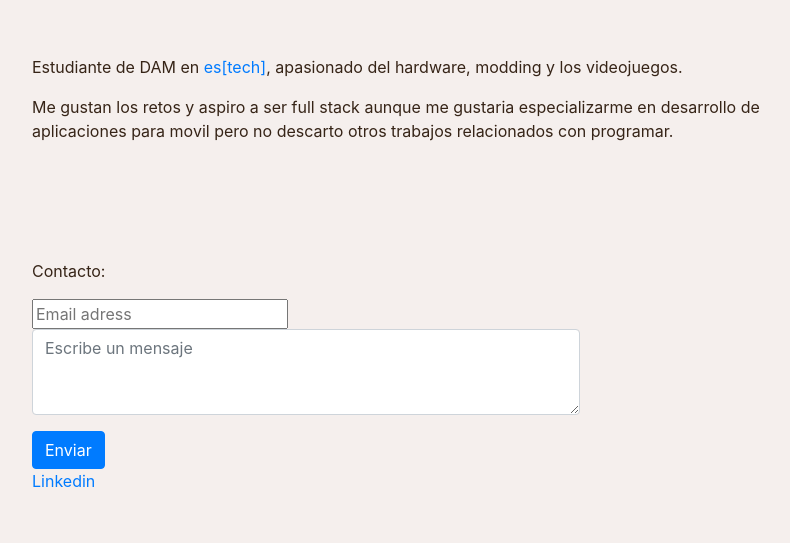
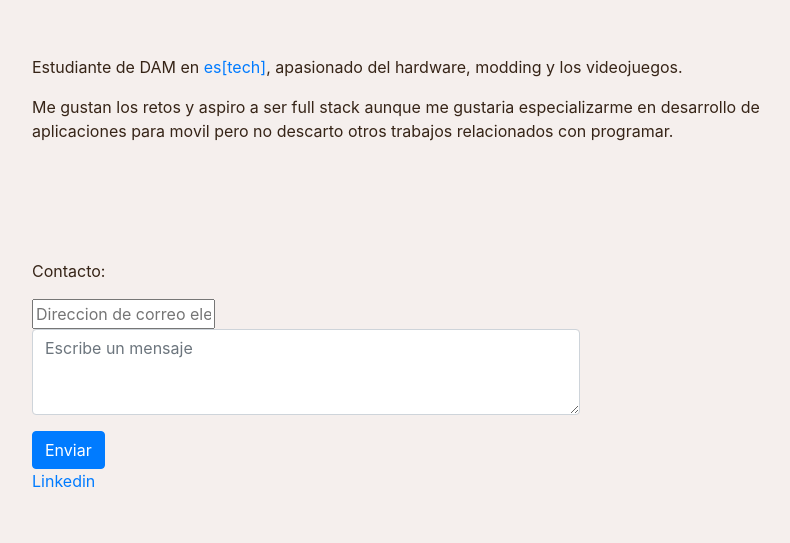
Before and after one commit to FranciscoIsmael/portfolio, a plain HTML site: page index.html in a window 1280 px wide. Shown: the part 685-1228 px from the top of the page, without its empty margins (468-1258 px from the left). Drawn offline with nearby package versions, Linux system fonts and the light colour scheme.

Commit message:
cambio estetico en el imput del email

```diff
--- a/index.html
+++ b/index.html
@@ -104,7 +104,7 @@
   <form action="https://formsubmit.co/ismael.martinez@escuelaestech.es" method="POST" id="contacto">
     <div class="form-group">
       <input type="hidden" name="_captcha" value="false">
-      <input type="email" name="email" placeholder="Email adress" required>
+      <input type="email" name="email" placeholder="Direccion de correo electronico" required style="width: 25%;">
       <input type="hidden" name="_next" value="https://franciscoismael.github.io/portfolio/thanks.html">
       <input type="hidden" name="_subject" value="Email enviado desde el portfolio">
       </br>
```
